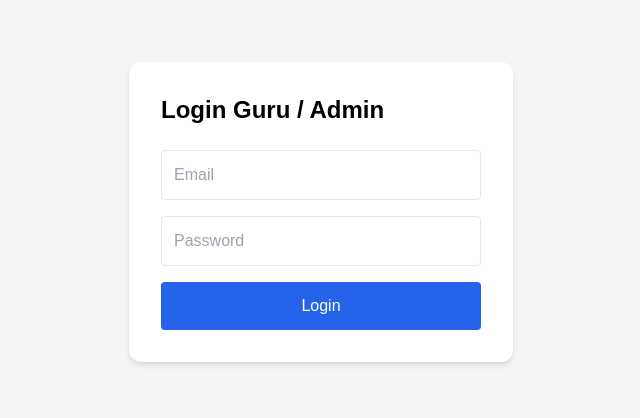
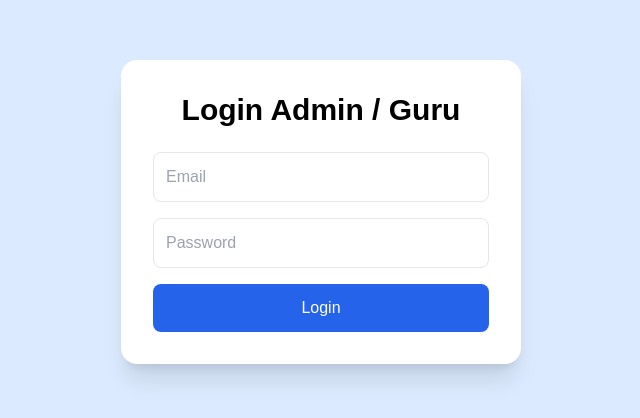
Before and after one commit to ibnuhilmi327-arch/school-attendance-system, a Next.js app: page /login in a window 1280 px wide. Shown: the part 188-606 px from the top of the page, without its empty margins (319-959 px from the left). Built offline with nearby package versions, Linux system fonts and the light colour scheme.

Commit message:
Update page.tsx

```diff
--- a/app/login/page.tsx
+++ b/app/login/page.tsx
@@ -1,23 +1,37 @@
+"use client"
+
+import { useRouter } from "next/navigation"
 
 export default function LoginPage() {
+  const router = useRouter()
+
+  function handleLogin() {
+    router.push("/dashboard")
+  }
+
   return (
-    <div className="flex min-h-screen items-center justify-center bg-gray-100">
-      <div className="bg-white p-8 rounded-xl shadow-md w-96">
-        <h1 className="text-2xl font-bold mb-6">Login Guru / Admin</h1>
+    <div className="flex items-center justify-center min-h-screen bg-blue-100">
+      <div className="bg-white p-8 rounded-2xl shadow-xl w-[400px]">
+        <h1 className="text-3xl font-bold mb-6 text-center">
+          Login Admin / Guru
+        </h1>
 
         <input
           type="email"
           placeholder="Email"
-          className="w-full border p-3 rounded mb-4"
+          className="w-full border p-3 rounded-lg mb-4"
         />
 
         <input
           type="password"
           placeholder="Password"
-          className="w-full border p-3 rounded mb-4"
+          className="w-full border p-3 rounded-lg mb-4"
         />
 
-        <button className="bg-blue-600 text-white w-full p-3 rounded">
+        <button
+          onClick={handleLogin}
+          className="bg-blue-600 text-white w-full p-3 rounded-lg"
+        >
           Login
         </button>
       </div>
```
